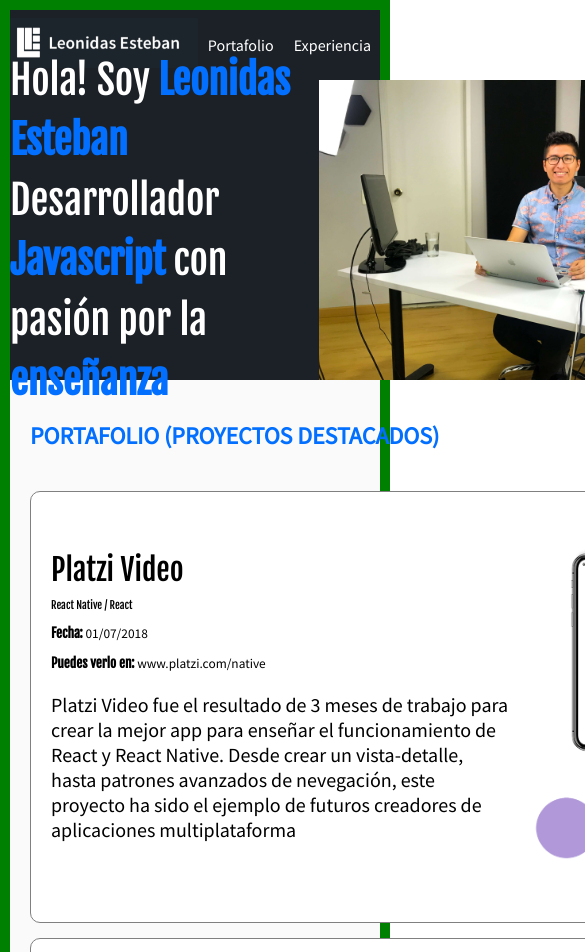
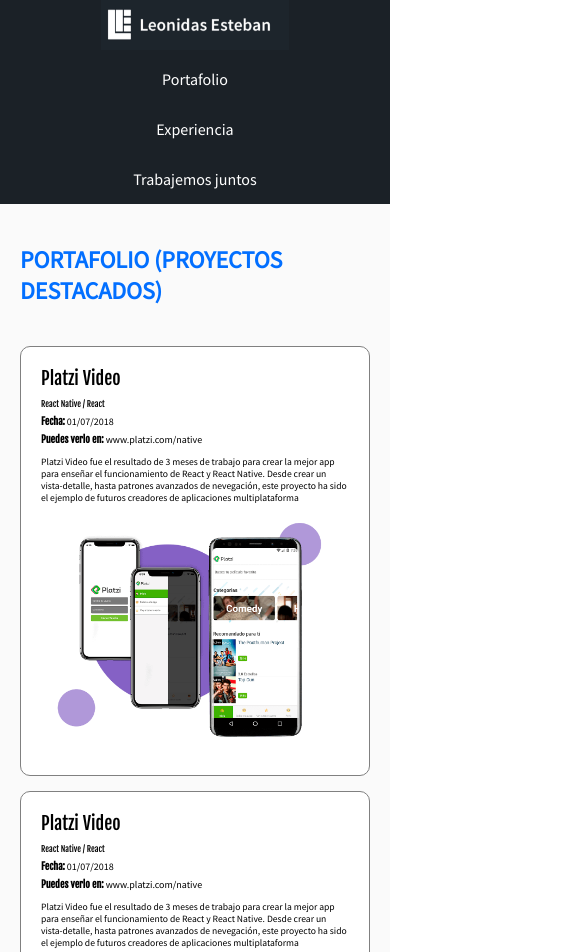
Before and after one commit to Ajohanson1406/Responsive-Designe-Course, a plain HTML site: page index.html in a window 390 px wide. Shown: the top 952 px of the page, 585 px wide, since content can reach past the window. Drawn offline with Linux system fonts and the light colour scheme.

Commit message:
Adding media queries and adpting the website

```diff
--- a/css/estilos.css
+++ b/css/estilos.css
@@ -76,6 +76,7 @@
   display: flex;
   align-items: center;
   justify-content: space-between;
+  flex-wrap: wrap;
 
 }
 
@@ -115,6 +116,7 @@
   display: flex;
   align-items: center;
   justify-content: space-between;
+  flex-wrap: wrap;
 }
 .project-course,
 .project-date,
@@ -139,11 +141,16 @@
 
 
 .project-details {
-  width: 500px;
+  width: 50%;
 }
 
 .project-imageContainer {
-  width: 500px;
+  width: 50%;
+}
+
+.project-imageContainer img {
+  max-width: 100%;
+
 }
 
 .header {
@@ -153,6 +160,7 @@
   height: 70px;
   align-items: center;
   justify-content: space-between;
+  flex-wrap: wrap;
 }
 
 ol,
@@ -209,6 +217,7 @@
   display: flex;
   align-items: center;
   justify-content: space-between;
+  flex-wrap: wrap;
 }
 
 .footer img {
@@ -227,16 +236,18 @@
   margin-left: 20px;
 }
 .event {
-  margin: 10px;
-  width: 480px;
+  margin: 1%;
+  width: 48%;
   flex-shrink: 0;
   border-radius: 10px;
   overflow: hidden;
   background: #f4fbff;
 }
 .event img {
-  width: 480px;
+  width: 100%;
   height: 200px;
+  max-height: 250px;
+  object-position: 25% 25%;
   object-fit: cover;
 }
 .event-detail {
@@ -266,6 +277,7 @@
   display: flex;
   align-items: center;
   justify-content: space-between;
+  flex-wrap: wrap;
 }
 
 .social {
@@ -321,7 +333,9 @@
 
 .container {
   /* border: 1px solid red; */
-  width: 1000px;
+  max-width: 1000px;
+  width: 100%;
+  flex: 1;
   margin: 0 auto;
   display: inherit;
   justify-content: inherit;
@@ -330,8 +344,86 @@
   flex-wrap: inherit;
 }
 
-@media screen and (max-width: 768px) {
-  body {
-    border: 10px solid green;
+/*Desktop First que empieces desde el MQ m'as grande */
+
+@media screen and (max-width: 1024px) {
+
+}
+
+@media screen and (max-width: 767px) {
+  .header {
+    display: block;
+    height: auto;
+  }
+
+  .header ol {
+    display: block;
+  }
+  .header ol li {
+    height: 50px;
+  }
+  .header a {
+    justify-content: center;
+  }
+  .header .logo {
+    text-align: center;
+  }
+  .project {
+    display: block;
+  }
+
+  .project-imageContainer {
+    width: auto;
+    text-align: center;
+  }
+
+  .project-details {
+    width: auto;
+    font-size: 16px;
+  }
+
+  .project-course, .project-date, .project-url {
+    margin: .3em 0;
+  }
+  .project-title {
+    font-size: 1.5em;
+  }
+  .project-url {
+    font-size: 1em;
+  }
+  .project-course {
+    font-size: .7em;
+  }
+  .project-date {
+    font-size: 1em;
+  }
+  .project-description {
+    font-size: .8em;
+  }
+
+  .event {
+    width: auto;
+    flex-shrink: 1;
+  }
+
+
+}
+
+@media screen and (max-width: 480px) {
+  .project-details {
+    width: auto;
+    font-size: 12px;
+  }
+
+  .event-detail {
+    margin: -2em .5em .5em ;
+    padding: 1em;
   }
 }
+
+@media screen and (max-width: 320px) {
+  .project-details {
+    width: auto;
+    font-size: 16px;
+  }
+}
--- a/css/media.css
+++ /dev/null
@@ -1,3 +0,0 @@
-body {
-    border: 10px solid red;
-}
--- a/index.html
+++ b/index.html
@@ -5,7 +5,6 @@
     <title>Leonidas Esteban</title>
     <link rel="icon" type="image/png" href="images/favicon.png" />
     <link href="https://fonts.googleapis.com/css?family=Fjalla+One|Source+Sans+Pro" rel="stylesheet">
-    <!--<link rel="stylesheet" href="css/media.css" media="screen and (max-width:768px)"/>-->
     <link rel="stylesheet" href="css/estilos.css">
     <meta name="viewport" content="width=device-width,initial-scale=1.0">
   </head>
@@ -30,14 +29,14 @@
         </nav>
       </div>
     </header>
-    <section class="hero">
+<!--     <section class="hero">
       <div class="container">
         <h1>
           Hola! Soy <strong>Leonidas Esteban</strong> <br/> Desarrollador  <strong>Javascript</strong> con <br> pasión por la <strong>enseñanza</strong>
         </h1>
         <img class="hero-image" src="images/hero.jpg" width="500" height="300" alt="imagen principal del sitio">
       </div>
-    </section>
+    </section> -->
     <section id="portafolio" class="portfolio">
       <div class="container">
         <h2>Portafolio (Proyectos Destacados)</h2>
@@ -119,7 +118,7 @@
         </article>
       </div>
     </section>
-    <section id="contacto" class="contact">
+  <!--   <section id="contacto" class="contact">
       <div class="container">
         <form action="/suscripcion/" class="form-email">
           <h3>¿Creamos algo juntos?</h3>
@@ -133,8 +132,8 @@
           <a href="https://instagram.com/leonidasesteban" class="social-link instagram"></a>
         </div>
       </div>
-    </section>
-    <footer class="footer">
+    </section> -->
+<!--     <footer class="footer">
       <div class="container">
         <div>
           <p>Curso de Desarrollo web online 2018 <img src="images/platzi.png" width="80" alt="platzi"></p>
@@ -145,6 +144,6 @@
           </p>
         </div>
       </div>
-    </footer>
+    </footer> -->
   </body>
 </html>
```
